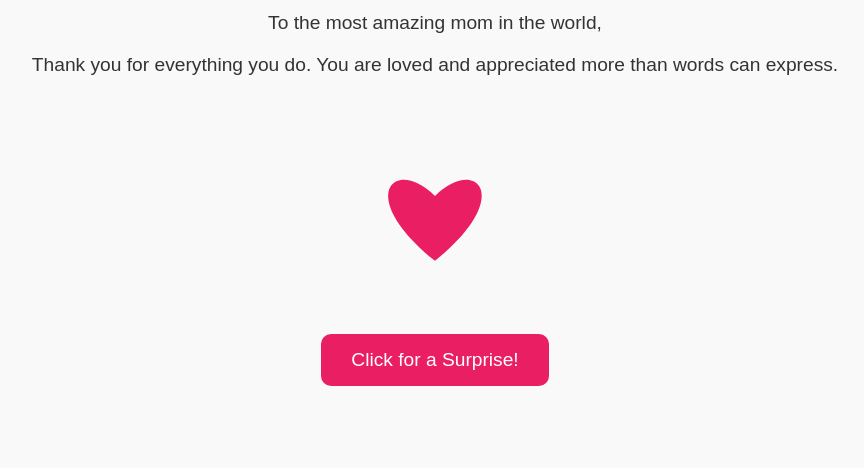
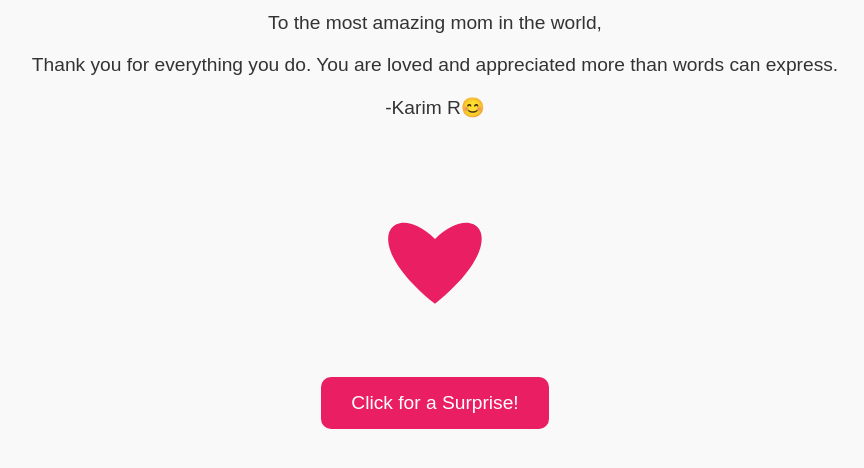
Before and after one commit to Dev-Karim/MD-site, a plain HTML site: page index.html in a window 1280 px wide. Shown: the part 166-634 px from the top of the page, without its empty margins (205-1069 px from the left). Drawn offline with Linux system fonts and the light colour scheme.

Commit message:
Update index.html

```diff
--- a/index.html
+++ b/index.html
@@ -51,7 +51,7 @@
     <h1>Happy Mother's Day! 💐</h1>
     <p>To the most amazing mom in the world,</p>
     <p>Thank you for everything you do. You are loved and appreciated more than words can express.</p>
-
+    <p>-Karim R😊</p>
     <!-- Canvas for the animated heart -->
     <canvas id="heartCanvas"></canvas>
 
```
